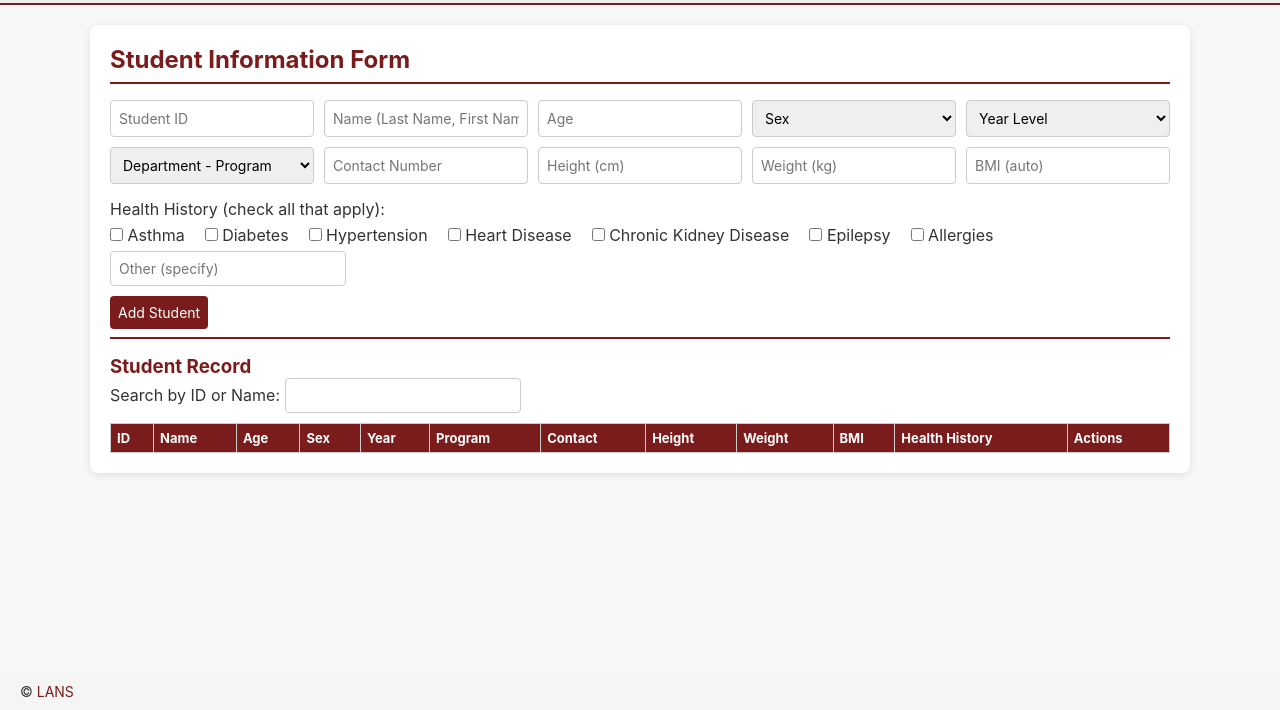
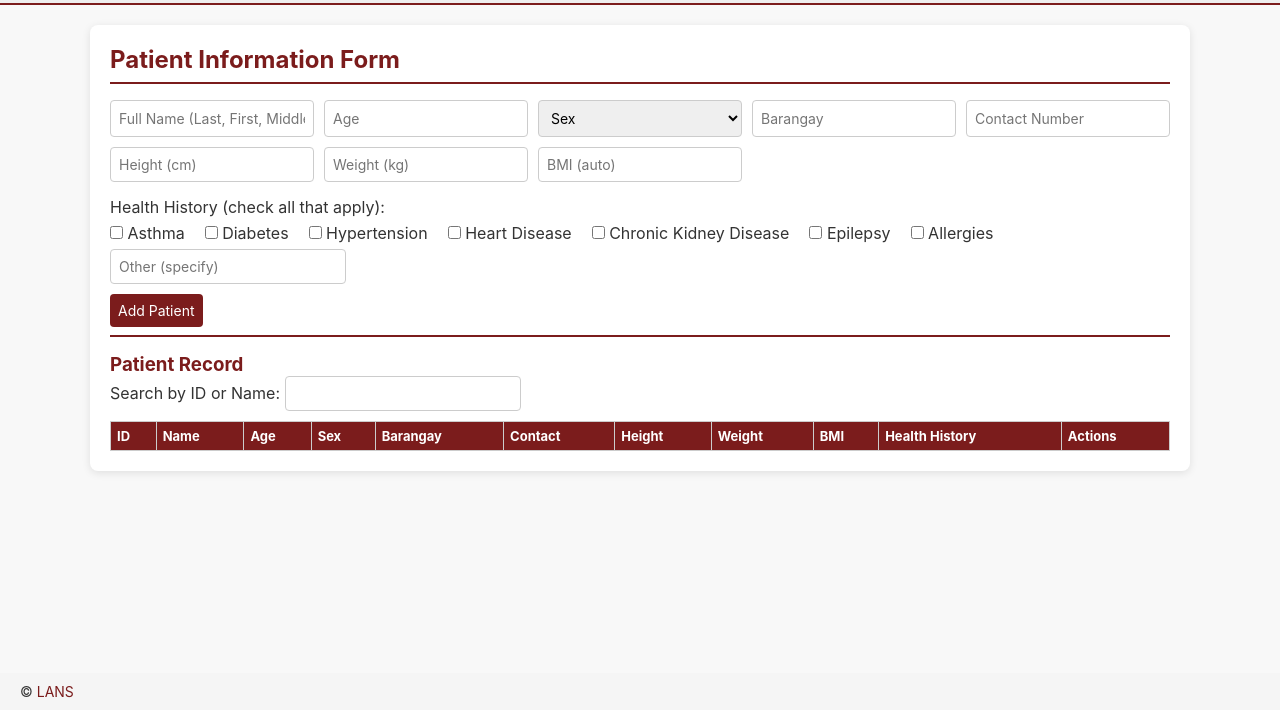
Before and after one commit to Lans-GB/Student-Health-and-Clinic-Visit, a plain HTML site: page student.html in a window 1280 px wide. Shown: the part 90-800 px from the top of the page. Drawn offline with Linux system fonts and the light colour scheme.

Commit message:
Update student.html to reflect patient information

```diff
--- a/student.html
+++ b/student.html
@@ -3,7 +3,7 @@
 <head>
   <meta charset="UTF-8">
   <meta name="viewport" content="width=device-width, initial-scale=1.0">
-  <title>Care Collect - Student Information</title>
+  <title>Care Collect - Patient Information</title>
   <link rel="stylesheet" href="style.css">
   <link rel="stylesheet" href="https://cdnjs.cloudflare.com/ajax/libs/font-awesome/4.7.0/css/font-awesome.min.css">
 </head>
@@ -12,58 +12,39 @@
     <header>
     <div style="display:flex; align-items:center; gap:12px;">
         <img src="image/logo.png" alt="Logo">
-        <h1>Kolehiyo ng Lungsod ng Lipa - Care Collect | One Click to Better Care | Student Registration</h1>
+        <h1>Care Collect | One Click to Better Care | Patient Registration</h1>
     </div>
     <button class="logout-btn" onclick="logout()">Logout</button>
     </header>
 
-
   <nav>
-    <a href="student.html" class="active">Student Information</a>
+    <a href="student.html" class="active">Patient Information</a>
     <a href="records.html">Health Records</a>
   </nav>
 
   <div class="container">
-    <h2>Student Information Form</h2>
+    <h2>Patient Information Form</h2>
     <div class="thin-line"></div>
 
     <div class="form-section">
       <div class="form-grid">
-        <input type="text" id="studentId" placeholder="Student ID">
-        <input type="text" id="name" placeholder="Name (Last Name, First Name, Middle Name)">
+
+        <!-- REMOVED: Manual input for studentId -->
+        <!-- ID now auto increment → no input field -->
+
+        <input type="text" id="name" placeholder="Full Name (Last, First, Middle)">
         <input type="number" id="age" placeholder="Age">
+
         <select id="sex">
           <option value="" disabled selected>Sex</option>
           <option>Male</option>
           <option>Female</option>
         </select>
-        <select id="yearLevel">
-          <option value="" disabled selected>Year Level</option>
-          <option>1st Year</option>
-          <option>2nd Year</option>
-          <option>3rd Year</option>
-          <option>4th Year</option>
-        </select>
 
-        <select id="program">
-          <option value="" disabled selected>Department - Program</option>
-          <option>College of Education and Allied Sciences - BSE English</option>
-          <option>College of Education and Allied Sciences - BSE Mathematics</option>
-          <option>College of Education and Allied Sciences - BSE Filipino</option>
-          <option>College of Education and Allied Sciences - BSE Science</option>
-          <option>College of Education and Allied Sciences - BSE Values Education</option>
-          <option>College of Education and Allied Sciences - BSE Social Studies</option>
-          <option>College of Education and Allied Sciences - Bachelor of Elementary Education</option>
-          <option>College of Education and Allied Sciences - Bachelor of Physical Education</option>
-          <option>College of Computer Studies - BS Computer Science</option>
-          <option>College of Computer Studies - Associate in Computer Technology</option>
-          <option>College of Business Administration - BSBA Financial Management</option>
-          <option>College of Business Administration - BSBA Marketing Management</option>
-          <option>College of Business Administration - BSBA Operations Management</option>
-          <option>College of Communication Arts - BA Communication</option>
-          <option>College of Criminal Justice Education - BS Criminology</option>
-          <option>College of Nursing - BS Nursing</option>
-        </select>
+        <!-- Year Level → Barangay -->
+        <input type="text" id="barangay" placeholder="Barangay">
+
+        <!-- Department removed completely -->
 
         <input type="text" id="contact" placeholder="Contact Number">
         <input type="number" id="height" placeholder="Height (cm)" oninput="autoBMI()">
@@ -85,9 +66,11 @@
         <input type="text" id="otherHistory" placeholder="Other (specify)">
       </div>
 
-      <button id="submitBtn" onclick="addStudent()">Add Student</button>
+      <!-- Change button label -->
+      <button id="submitBtn" onclick="addStudent()">Add Patient</button>
+
       <div class="thin-line"></div>
-      <h3>Student Record</h3>
+      <h3>Patient Record</h3>
     </div>
 
     <div class="student-table">
@@ -95,6 +78,7 @@
         <label>Search by ID or Name:</label>
         <input type="text" id="searchInput" onkeyup="searchStudent()">
       </div>
+
       <table>
         <thead>
           <tr>
@@ -102,8 +86,7 @@
             <th>Name</th>
             <th>Age</th>
             <th>Sex</th>
-            <th>Year</th>
-            <th>Program</th>
+            <th>Barangay</th>
             <th>Contact</th>
             <th>Height</th>
             <th>Weight</th>
@@ -118,7 +101,7 @@
   </div>
 
  <footer>
-  © <a href="https://www.facebook.com/s.lanceandrey" target="_blank">LANS</a>
+  © <a>LANS</a>
  </footer>
 
   <script src="script.js"></script>
```
